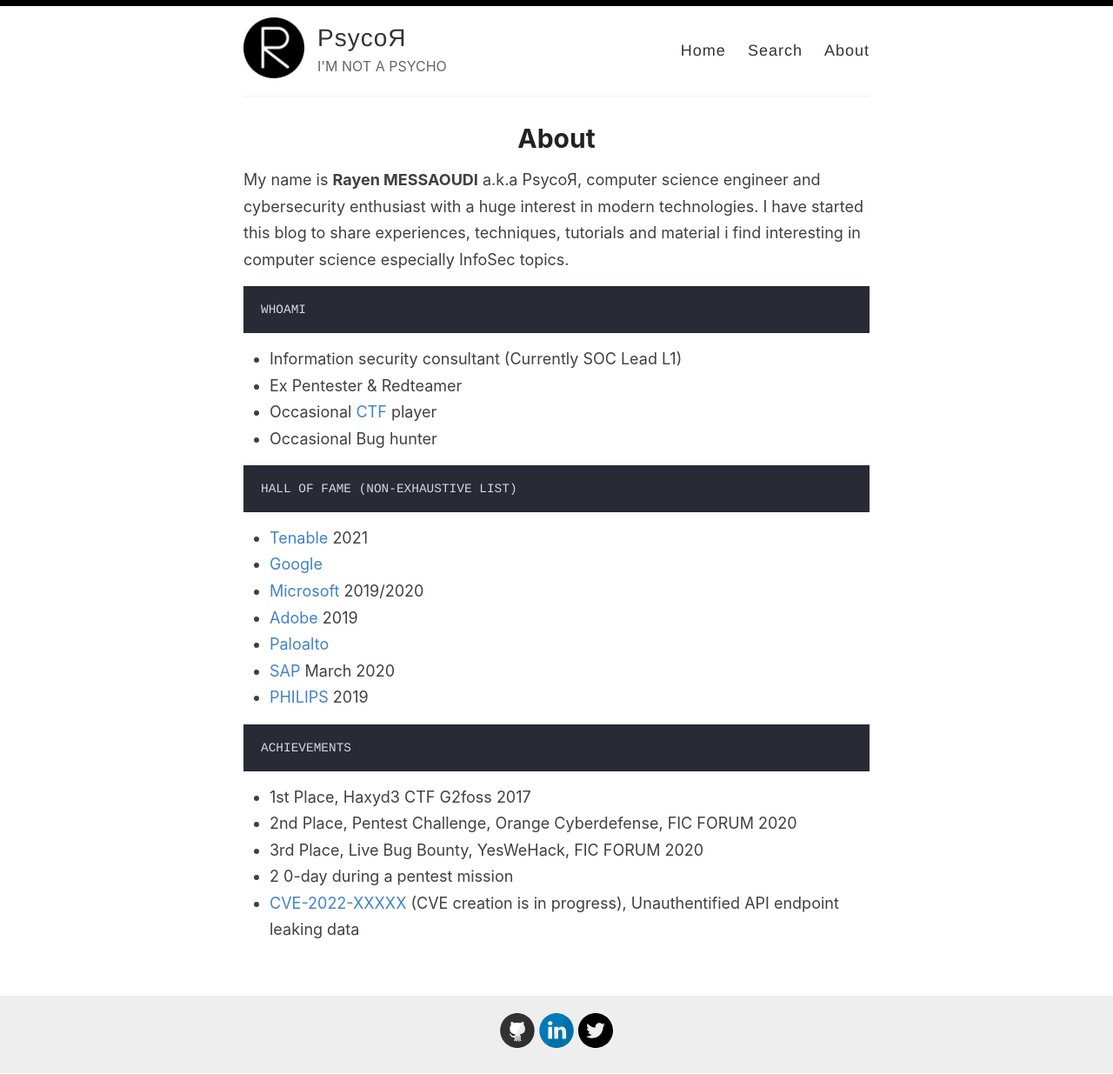
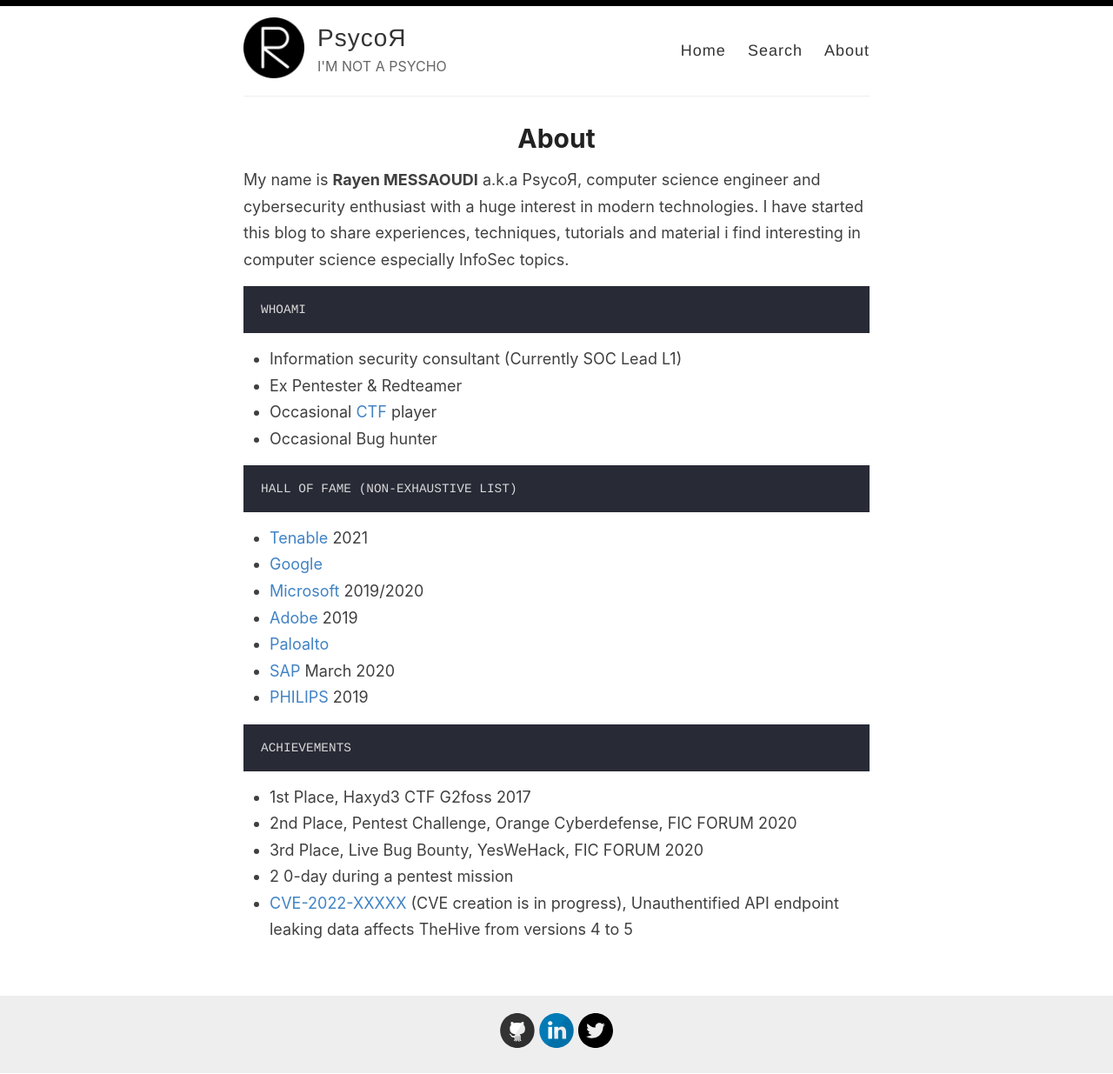
Before and after one commit to rayenmessaoudi/rayenmessaoudi.github.io, a Jekyll site: the page built from _pages/about.md, in a window 1280 px wide. Shown: the whole page at 87% size. Built offline with Jekyll 4.4.1, drawn with Linux system fonts in a browser that asks for light colours.

Commit message:
Update about.md

```diff
--- a/_pages/about.md
+++ b/_pages/about.md
@@ -36,4 +36,4 @@ ACHIEVEMENTS
 - 2nd Place, Pentest Challenge, Orange Cyberdefense, FIC FORUM 2020
 - 3rd Place, Live Bug Bounty, YesWeHack, FIC FORUM 2020
 - 2 0-day during a pentest mission
-- [CVE-2022-XXXXX](https://github.com/StrangeBeeCorp/Security/blob/main/Security%20advisories/SB-SEC-ADV-2022-002.md) (CVE creation is in progress), Unauthentified API endpoint leaking data
+- [CVE-2022-XXXXX](https://github.com/StrangeBeeCorp/Security/blob/main/Security%20advisories/SB-SEC-ADV-2022-002.md) (CVE creation is in progress), Unauthentified API endpoint leaking data affects TheHive from versions 4 to 5
```
